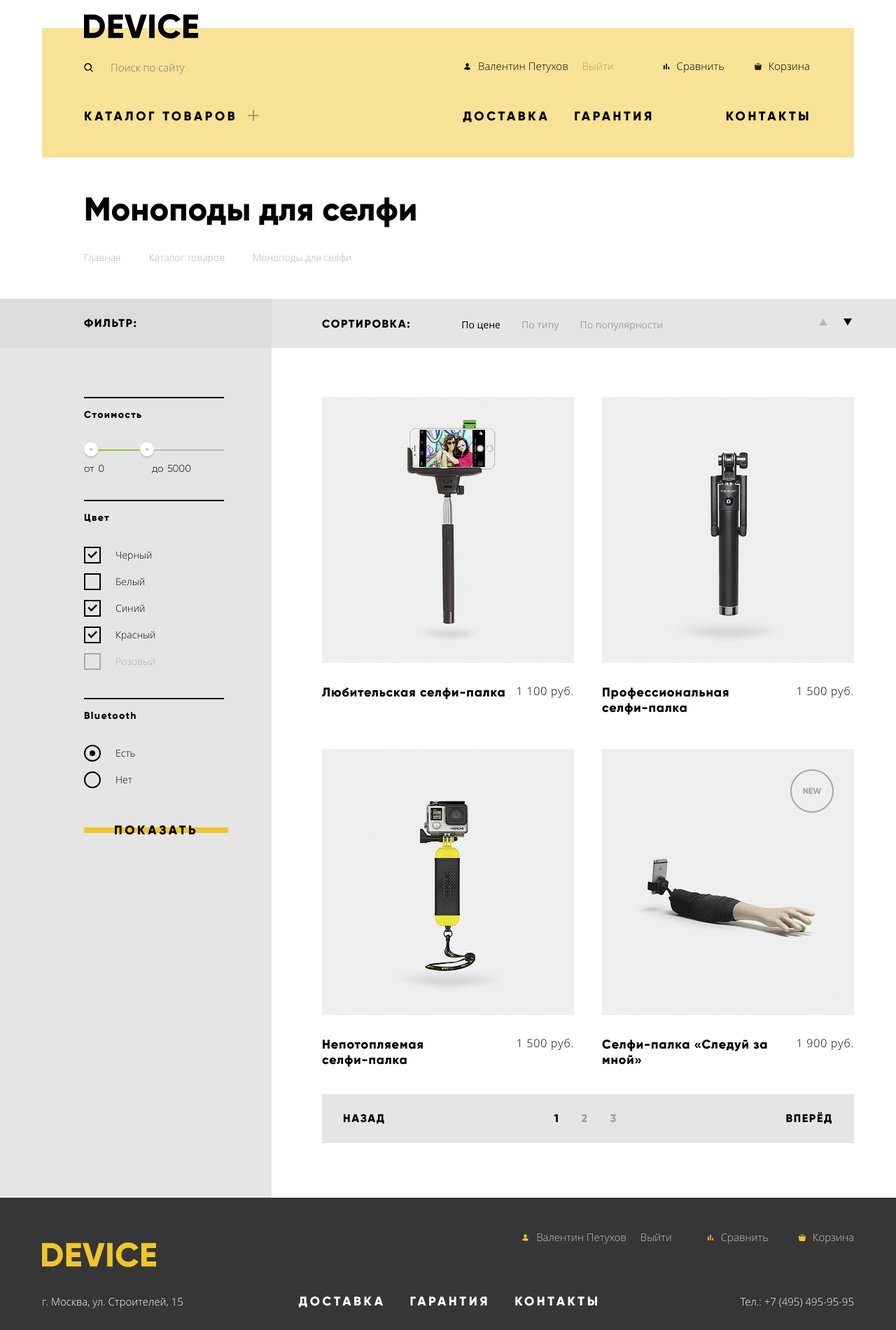
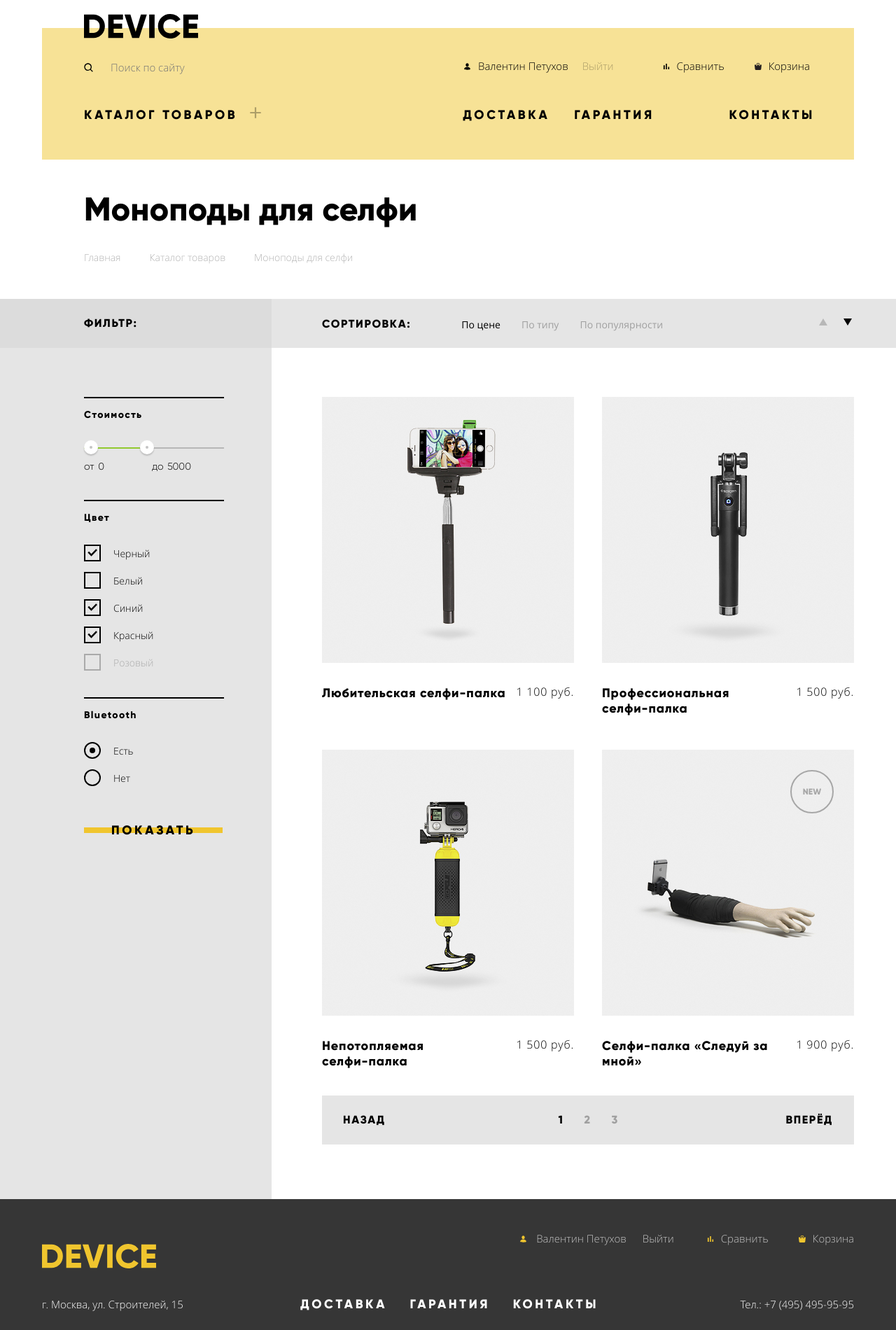
Before and after one commit to zakrjv/1501599-device-29, a plain HTML site: page catalog.html in a window 1280 px wide. Shown: the top 1900 px of the page at 70% size. Drawn offline with Linux system fonts and the light colour scheme.

Commit message:
Правки для допуска

```diff
--- a/catalog.html
+++ b/catalog.html
@@ -4,7 +4,7 @@
   <meta charset="UTF-8">
   <title>Моноподы для селфи — Device</title>
   <link rel="stylesheet" href="./css/normalize.css">
-  <link rel="stylesheet" href="./css/style.min.css">
+  <link rel="stylesheet" href="./css/style.css">
 </head>
 
 <body class="page-body inner-page">
@@ -72,14 +72,14 @@
         </ul>
 
       </li>
-      <li class="site-routes-item">
-        <a class="site-routes-link site-routes-delivery" href="#">Доставка</a>
+      <li class="site-routes-item site-routes-delivery">
+        <a class="site-routes-link" href="#">Доставка</a>
       </li>
-      <li class="site-routes-item">
-        <a class="site-routes-link site-routes-warranty" href="#">Гарантия</a>
+      <li class="site-routes-item site-routes-warranty">
+        <a class="site-routes-link" href="#">Гарантия</a>
       </li>
-      <li class="site-routes-item">
-        <a class="site-routes-link site-routes-contacts" href="#">Контакты</a>
+      <li class="site-routes-item site-routes-contacts">
+        <a class="site-routes-link" href="#">Контакты</a>
       </li>
     </ul>
   </nav>
@@ -165,7 +165,7 @@
           </fieldset>
 
           <fieldset class="filter-bluetooth">
-            <legend>Bluetooth</legend>
+            <legend class="filter-bluetooth-title">Bluetooth</legend>
             <ul class="filter-list">
               <li class="filter-option">
                 <input class="visually-hidden filter-input-radio" type="radio" id="bluetooth-on" name="bluetooth"
@@ -296,7 +296,7 @@
           <li class="product-nav-item">
             <a class="product-nav-direction" href="#">Назад</a>
           </li>
-          <li class="product-nav-item page-number">
+          <li class="product-nav-item page-number page-number-one">
             <a class="product-nav-link product-nav-link_active">1</a>
           </li>
           <li class="product-nav-item page-number">
--- a/css/style.css
+++ b/css/style.css
@@ -300,8 +300,8 @@ img {
 .breadcrumbs-item:not(:last-child) {
   position: relative;
 
-  margin-right: 20px;
-  padding-right: 20px;
+  margin-right: 18px;
+  padding-right: 23px;
 }
 
 .breadcrumbs a::after {
@@ -346,8 +346,8 @@ img {
 }
 
 .inner-page .main-header {
-  margin-bottom: 45px;
-  padding-bottom: 45px;
+  margin-bottom: 42px;
+  padding-bottom: 50px;
 }
 
 .main-navigation {
@@ -370,7 +370,7 @@ img {
   display: grid;
   grid-template-columns: 1fr 1fr;
 
-  margin-bottom: 30px;
+  margin-bottom: 28px;
 }
 
 .user-routes {
@@ -448,7 +448,7 @@ img {
   text-transform: uppercase;
 }
 
-.site-routes-link {
+.site-routes-item:not(:last-child) {
   display: block;
 
   margin-right: 35px;
@@ -457,7 +457,6 @@ img {
 .catalog-link {
   position: relative;
 
-  margin-right: 285px;
   padding-right: 37px;
 }
 
@@ -465,20 +464,23 @@ img {
   content: "";
   position: absolute;
 
-  top: 5px;
   right: 0;
 
   width: 22px;
-  height: 22px;
+  height: 100%;
 
   background-image: url("../img/header/plus.svg");
   background-repeat: no-repeat;
-  background-position: 0 0;
+  background-position: center;
+}
+
+.site-routes .site-routes-catalog {
+  margin-right: 285px;
 }
 
 .site-routes-contacts {
-  margin-right: 0;
-  margin-left: 67px;
+  margin-left: auto;
+  margin-right: -4px;
 }
 
 .site-routes .catalog-routes {
@@ -604,13 +606,10 @@ img {
 .promo-slider {
   position: relative;
 
-  margin-bottom: 113px;
+  margin-bottom: 115px;
 }
 
 .promo-slider__list {
-  margin: 0;
-  padding: 0;
-
   list-style: none;
 }
 
@@ -619,7 +618,7 @@ img {
   grid-template-columns: 1fr 1fr;
   gap: 40px;
 
-  margin-top: -130px;
+  margin-top: -133px;
 
   position: relative;
 }
@@ -636,7 +635,7 @@ img {
 .promo-slider__content {
   position: relative;
 
-  padding-top: 95px;
+  padding-top: 98px;
 
   z-index: 1;
 }
@@ -645,7 +644,7 @@ img {
   content: "";
   position: absolute;
 
-  top: 35px;
+  top: 37px;
   left: 0;
 
   width: 100px;
@@ -657,7 +656,7 @@ img {
 .promo-slider__number {
   position: absolute;
 
-  top: 78px;
+  top: 82px;
   right: 47px;
 
   font-family: var(--gilroy-font-family);
@@ -671,7 +670,7 @@ img {
 }
 
 .promo-slider__description {
-  margin: 25px 0 55px;
+  margin: 27px 0 55px;
 
   line-height: 20px;
 }
@@ -681,8 +680,8 @@ img {
   justify-content: space-between;
 
   position: absolute;
-  right: 85px;
-  bottom: 135px;
+  right: 83px;
+  bottom: 134px;
 
   width: 80px;
 
@@ -737,7 +736,7 @@ img {
 /* Promo slider table*/
 
 .promo-slider-table {
-  margin-top: 60px;
+  margin-top: 57px;
 
   font-family: var(--gilroy-font-family);
   font-weight: 300;
@@ -831,6 +830,8 @@ img {
 }
 
 .popular-link-monopods::after {
+  margin-top: 5px;
+
   background-image: url("../img/popular/monopods.svg");
 }
 
@@ -1148,14 +1149,14 @@ img {
   position: relative;
 
   border: none;
-  margin: 0 0 38px 0;
+  margin: 0 0 35px 0;
   padding: 0;
 }
 
 .form-filter legend {
   width: 100%;
 
-  margin-bottom: 31px;
+  margin-bottom: 28px;
   padding-top: 15px;
 
   font-family: var(--gilroy-font-family);
@@ -1168,8 +1169,10 @@ img {
   border-top: 2px solid var(--basic-black);
 }
 
+
+
 .form-filter .filter-price {
-  margin-bottom: 32px;
+  margin-bottom: 35px;
 }
 
 .range-controls {
@@ -1233,6 +1236,8 @@ img {
 
 .form-filter ul {
   list-style: none;
+
+  line-height: 29px;
 }
 
 .filter-option:not(:last-child) {
@@ -1243,7 +1248,7 @@ img {
   display: block;
   position: relative;
 
-  padding-left: 45px;
+  padding-left: 42px;
 
   user-select: none;
 
@@ -1315,6 +1320,11 @@ img {
   opacity: 0.6;
 }
 
+.form-filter .btn {
+  margin-top: 5px;
+  padding: 9px 39px;
+}
+
 
 /* Sorting */
 
@@ -1382,7 +1392,7 @@ img {
 }
 
 .catalog-item img {
-  margin-bottom: 23px;
+  margin-bottom: 24px;
 }
 
 .catalog-item:not(:nth-child(2n)) {
@@ -1444,6 +1454,7 @@ img {
 }
 
 .catalog-item:hover img,
+.catalog-item:focus-within > img,
 .catalog-item:focus-within > .catalog-img-wrapper{
   opacity: 0.7;
 }
@@ -1480,6 +1491,10 @@ img {
   margin: 0 -180px;
 }
 
+.products-nav-list .page-number-one {
+  margin-left: -172px;
+}
+
 .product-nav-direction {
   display: block;
 
@@ -1549,7 +1564,7 @@ img {
 .main-footer-top {
   height: 75px;
 
-  margin-bottom: 27px;
+  margin-bottom: 29px;
 }
 
 .main-footer-logo {
@@ -1562,7 +1577,11 @@ img {
 }
 
 .main-footer-top .user-routes-link-compare {
-  margin-left: 30px;
+  margin-left: 27px;
+}
+
+.main-footer-top .user-routes-link-login {
+  padding: 10px 23px;
 }
 
 .main-footer-top .user-routes-link {
@@ -1595,11 +1614,16 @@ img {
 }
 
 .main-footer-middle {
-  margin-bottom: 65px;
+  margin-bottom: 62px;
 }
 
 .main-footer-middle .site-routes {
-  margin-right: -35px;
+  width: 426px;
+  justify-content: space-between;
+}
+
+.main-footer-middle .site-routes-item {
+  margin-right: 0;
 }
 
 .main-footer__phone {
```
Also changed, not shown: index.html (+7 -7 lines).
